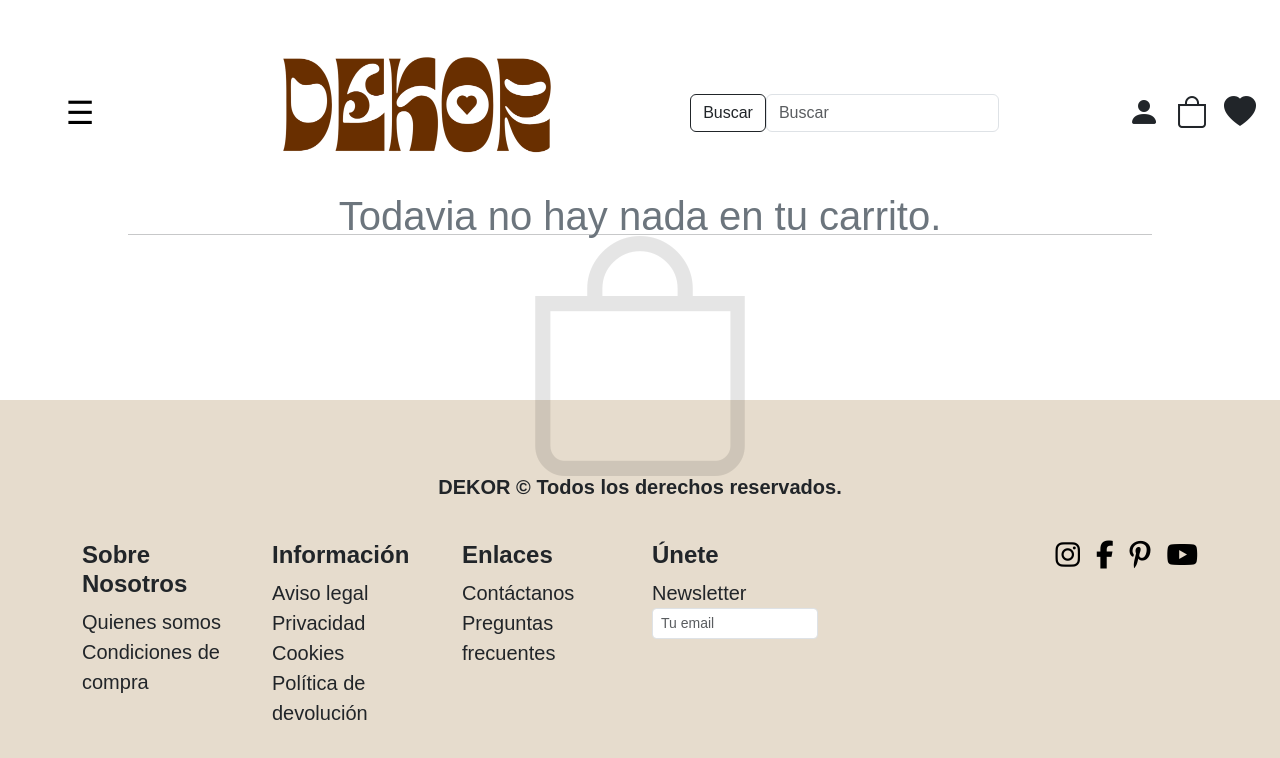
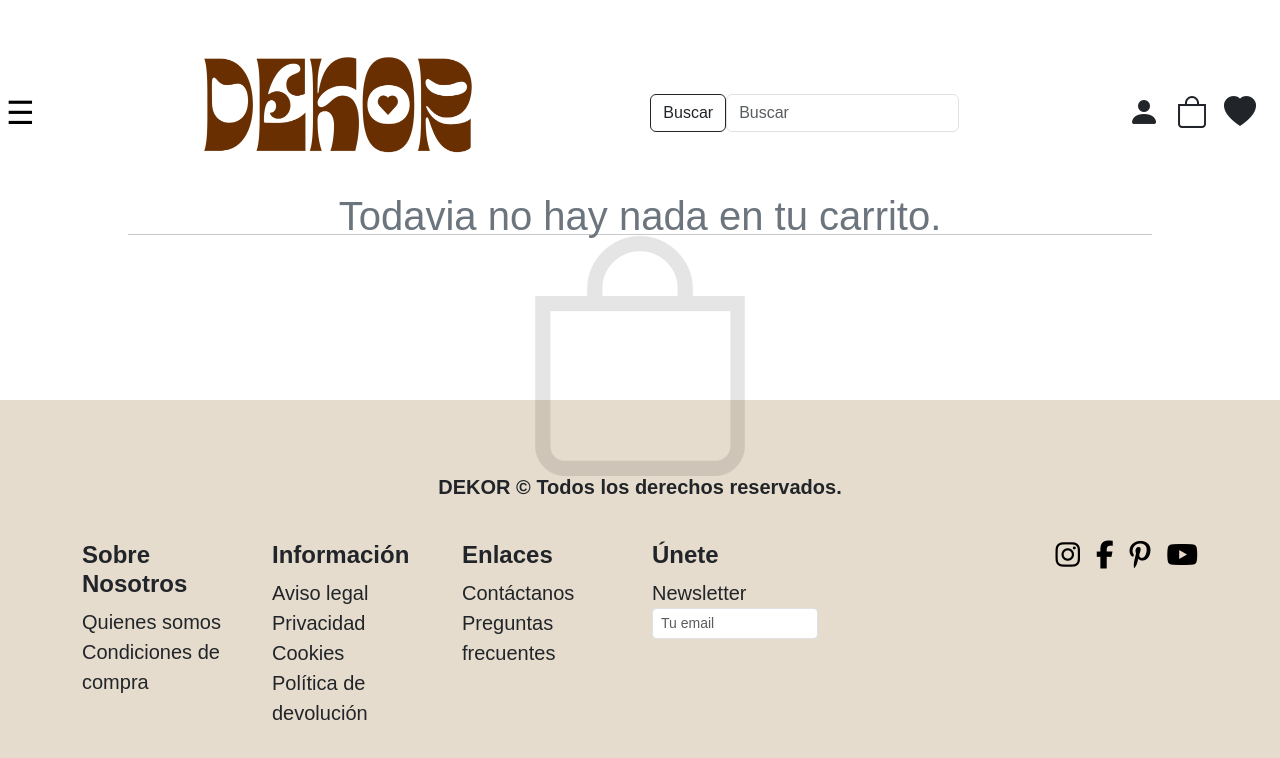
Before and after one commit to ftt0003/DekprTest, a plain HTML site: page carrito.html in a window 1280 px wide. Drawn offline with nearby package versions, Linux system fonts and the light colour scheme.

Commit message:
pequeña actualizacion resolucion estandar

```diff
--- a/styles.css
+++ b/styles.css
@@ -463,8 +463,7 @@ hr{
 /* =============== MENU LATERAL ===================== */
 /* ================================================== */
 button.toggle{
-  width: 10rem;
-  height: 10rem;
+
   font-size: 2rem;
   background-color:#f0e8d900;
   color: white;
```
